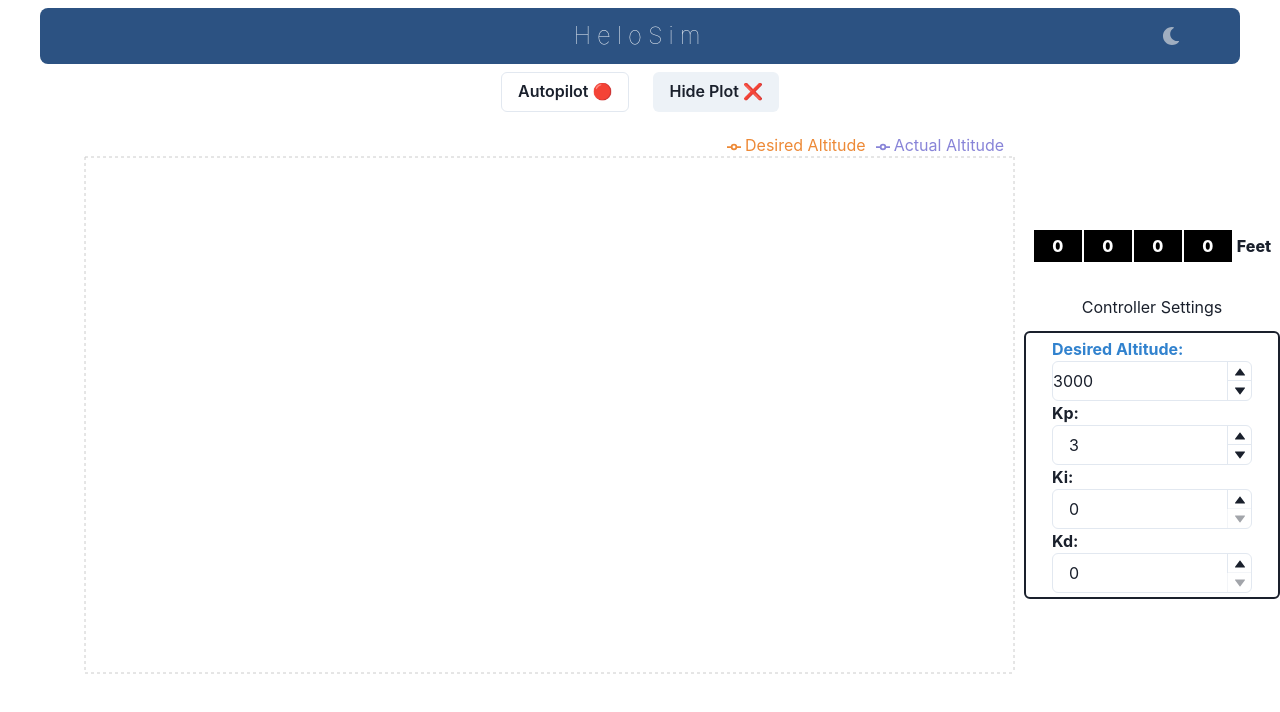
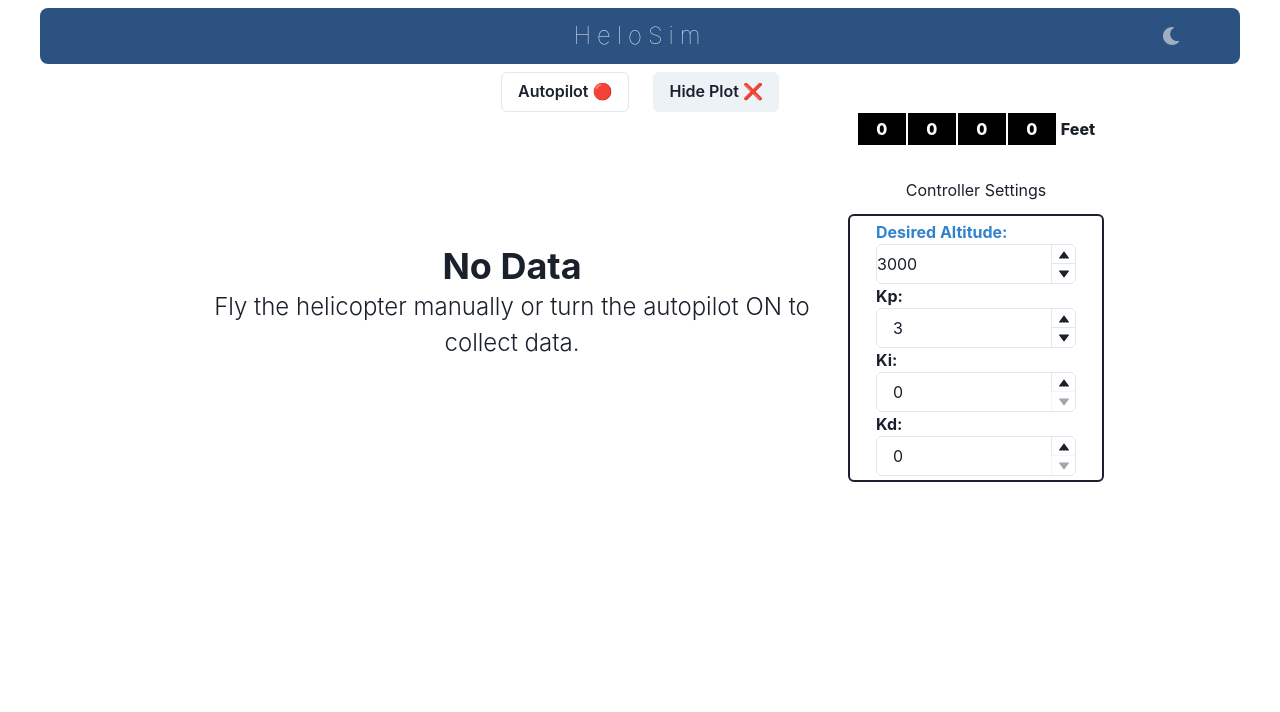
Before and after one commit to ender18g/helo-react, a React (Create React App) app: page / in a window 1280 px wide. Both pictures are taken after a click on the button "View Plot 📈". Shown: the top 712 px of the page. Built offline with nearby package versions, Linux system fonts and the light colour scheme.

Commit message:
removed NaN time

```diff
--- a/src/App.js
+++ b/src/App.js
@@ -27,7 +27,7 @@ function App() {
 	const requestRef = useRef();
 	const prevTime = useRef();
 	const throttleRef = useRef(0);
-	const plotData = useRef([ {} ]);
+	const plotData = useRef([]);
 	const controlGains = useRef({ kp: 3, ki: 0, kd: 0 });
 
 	const animate = (time) => {
@@ -148,7 +148,7 @@ function App() {
 							console.log(plotData.current.length);
 						} else {
 							// TURNING ON AUTOPILOT
-							plotData.current = [ {} ];
+							plotData.current = [];
 							// set alt to 0
 							setData({
 								...data,
@@ -173,7 +173,7 @@ function App() {
 					mx={3}
 					onClick={() => {
 						// TURNING PLOT OFF, clear data
-						if (showPlot) plotData.current = [ {} ];
+						if (showPlot) plotData.current = [];
 						else
 							//TURNING PLOT ON, set throttle to 0
 							throttleRef.current = 0;
--- a/src/plotBox.js
+++ b/src/plotBox.js
@@ -1,6 +1,6 @@
 import React from 'react';
 import { PureComponent } from 'react';
-import { Flex, Heading, Text } from '@chakra-ui/react';
+import { Flex, Heading, Text, Box } from '@chakra-ui/react';
 import {
 	LineChart,
 	Line,
@@ -17,19 +17,23 @@ import {
 export default function PlotBox(props) {
 	const { data } = props;
 
-	//remove first data point
-	data.shift();
+	if (data.length === 0) {
+		return (
+			<Box w={'50vw'} m={4} justifyContent={'center'} alignItems={'center'}>
+				<Heading align={'center'}>No Data</Heading>
+				<Text align={'center'} fontSize={24} fontWeight={300}>
+					Fly the helicopter manually or turn the autopilot ON to collect data.
+				</Text>
+			</Box>
+		);
+	}
 
 	//adjust time so that it starts at 0
-	const timeOffset = data.length > 2 ? data[0].time : 0;
+	const timeOffset = data[0].time;
 
 	// go through data and adjust time
 	for (let i = 0; i < data.length; i++) {
 		data[i].time -= timeOffset;
-		// make sure time is positive
-		if (data[i].time < 0) {
-			data[i].time = 0;
-		}
 	}
 
 	return (
```
